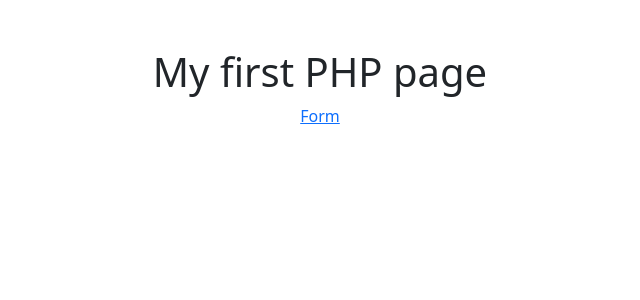
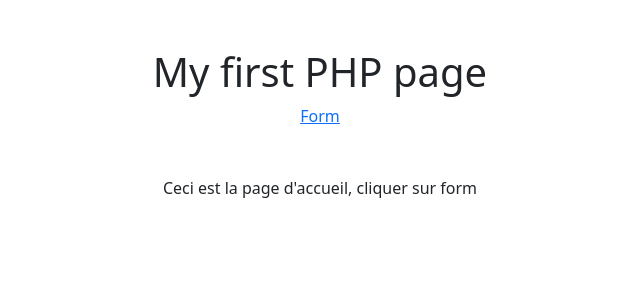
Before and after one commit to Jeremy-Cloarec/sqli-mds, a PHP site: page / in a window 1280 px wide. Shown: the top 300 px of the page, without its empty margins (320-960 px from the left). Run offline with PHP 8.4, Linux system fonts and the light colour scheme.

Commit message:
Add content in index

```diff
--- a/index.php
+++ b/index.php
@@ -12,4 +12,7 @@
         <h1>My first PHP page</h1>
         <a href="form.php">Form</a>
     </div>
+    <div class="container text-center mt-5">
+        <p>Ceci est la page d'accueil, cliquer sur form</p>
+    </div>
 </body>
```
